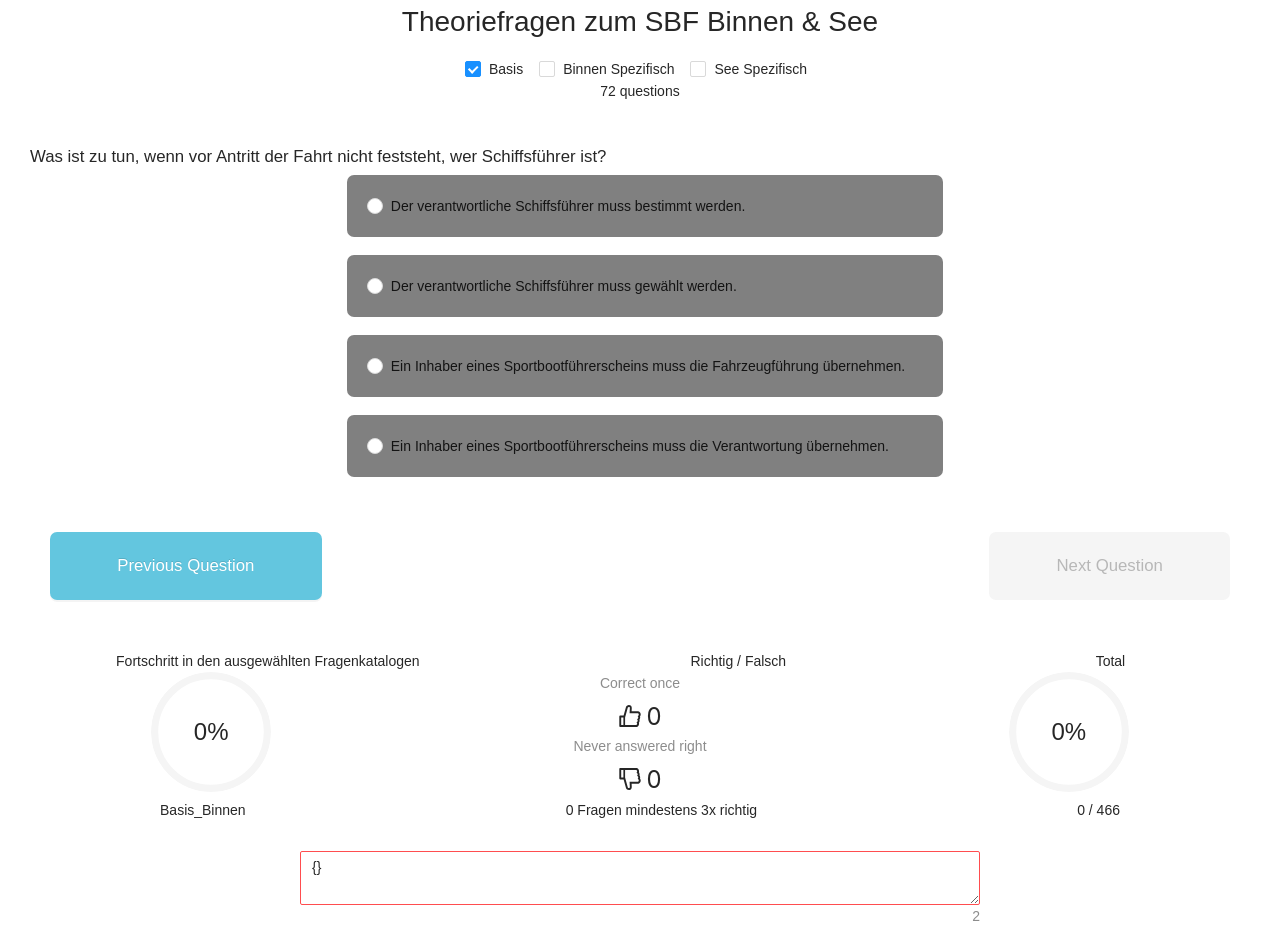
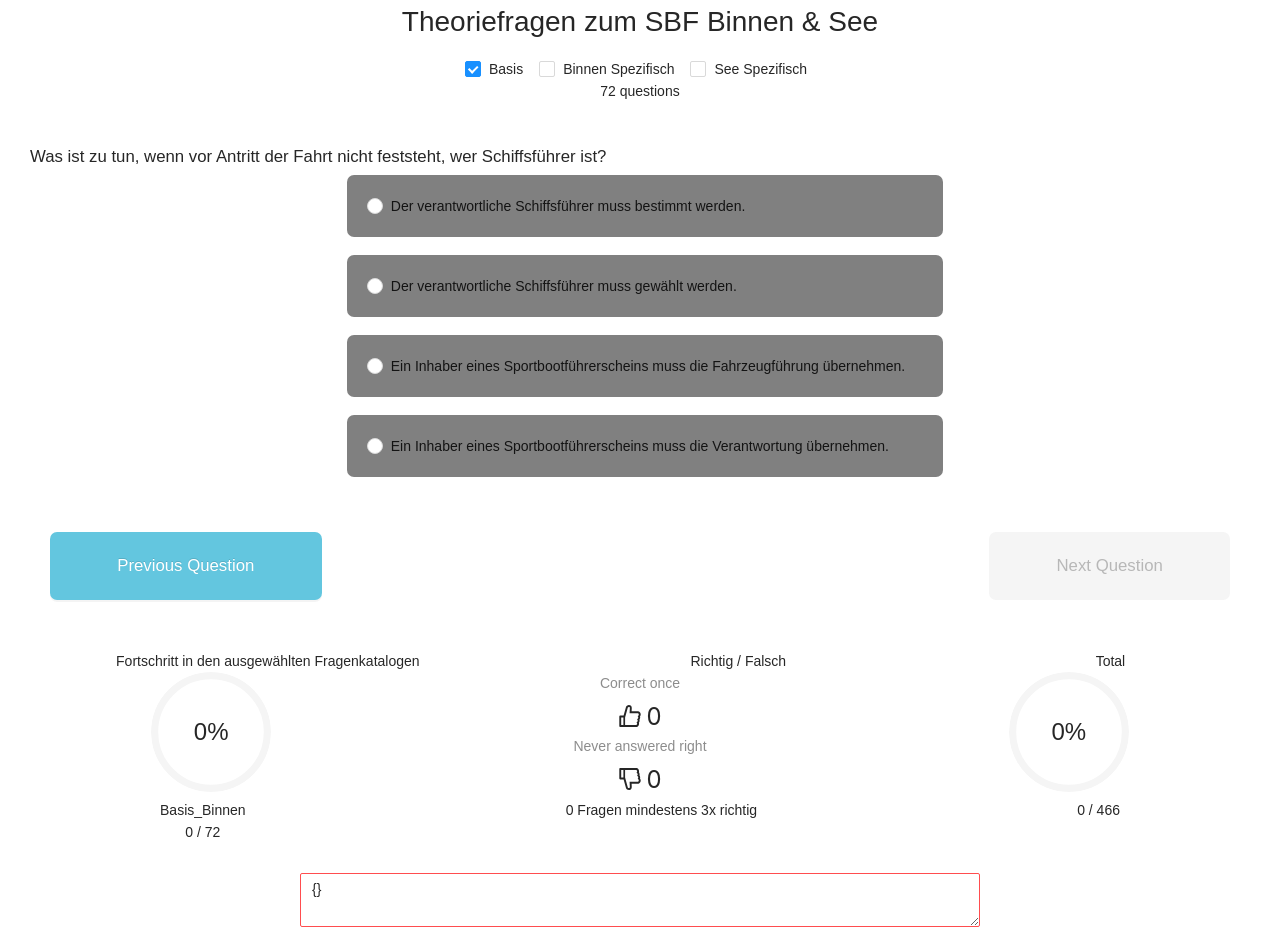
Before and after one commit to julschwarz/theorie-sbf-see-binnnen, a React (Create React App) app: page / in a window 1280 px wide. Shown: the top 931 px of the page. Built offline with nearby package versions, Linux system fonts and the light colour scheme.

Commit message:
show selected catalogue process as number

```diff
--- a/src/components/StatsComponent.tsx
+++ b/src/components/StatsComponent.tsx
@@ -86,6 +86,9 @@ export function StatsComponent(props: {
 				<Col flex={3}>
 					{catalogues.length != 0 &&
 						catalogues.reduce((prev, cur) => prev.replace('_', ' ') + ', ' + cur.replace('_', ' '))}
+					<div>
+						{indexesProcessedInSelectedCatalogue.length} / {numberTotalQuestions}
+					</div>
 				</Col>
 				<Col flex={3}>
 					{Object.values(progress).filter((value) => value.rightCount >= 3).length} Fragen mindestens 3x
```
